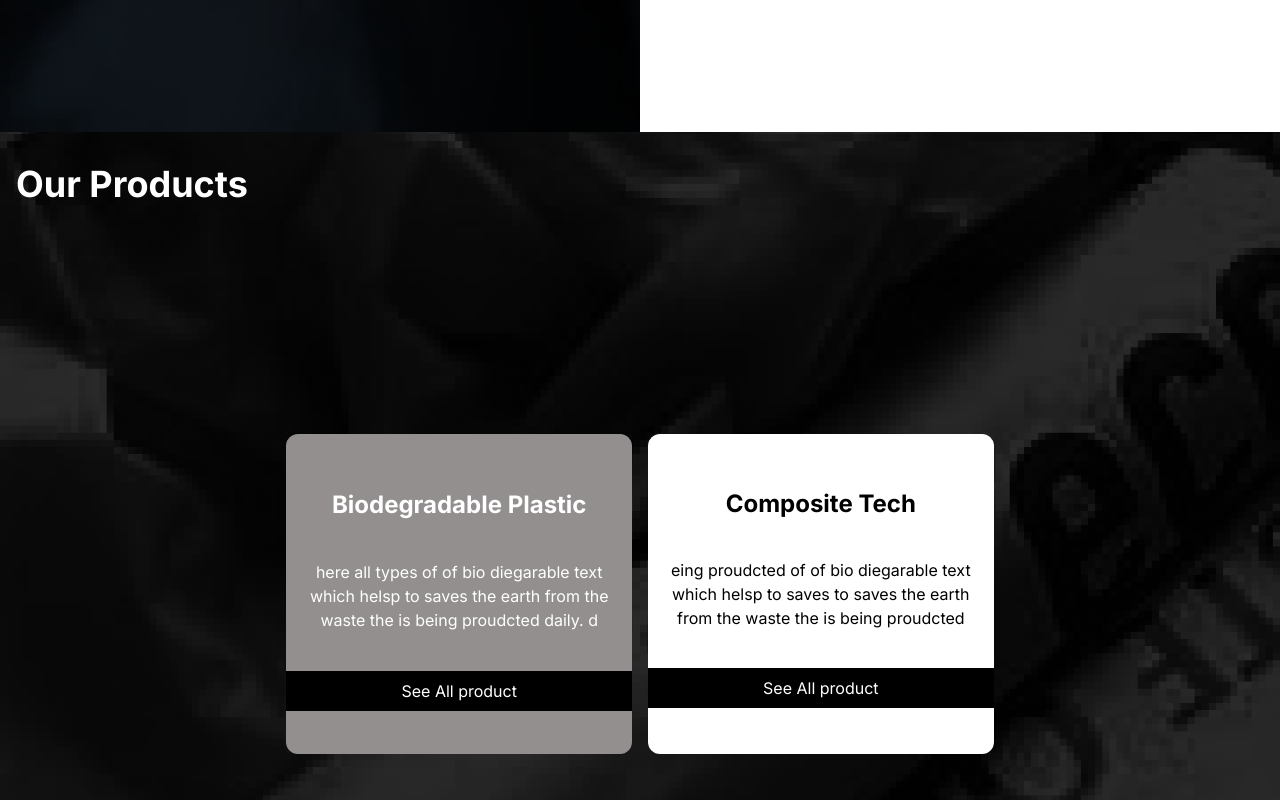
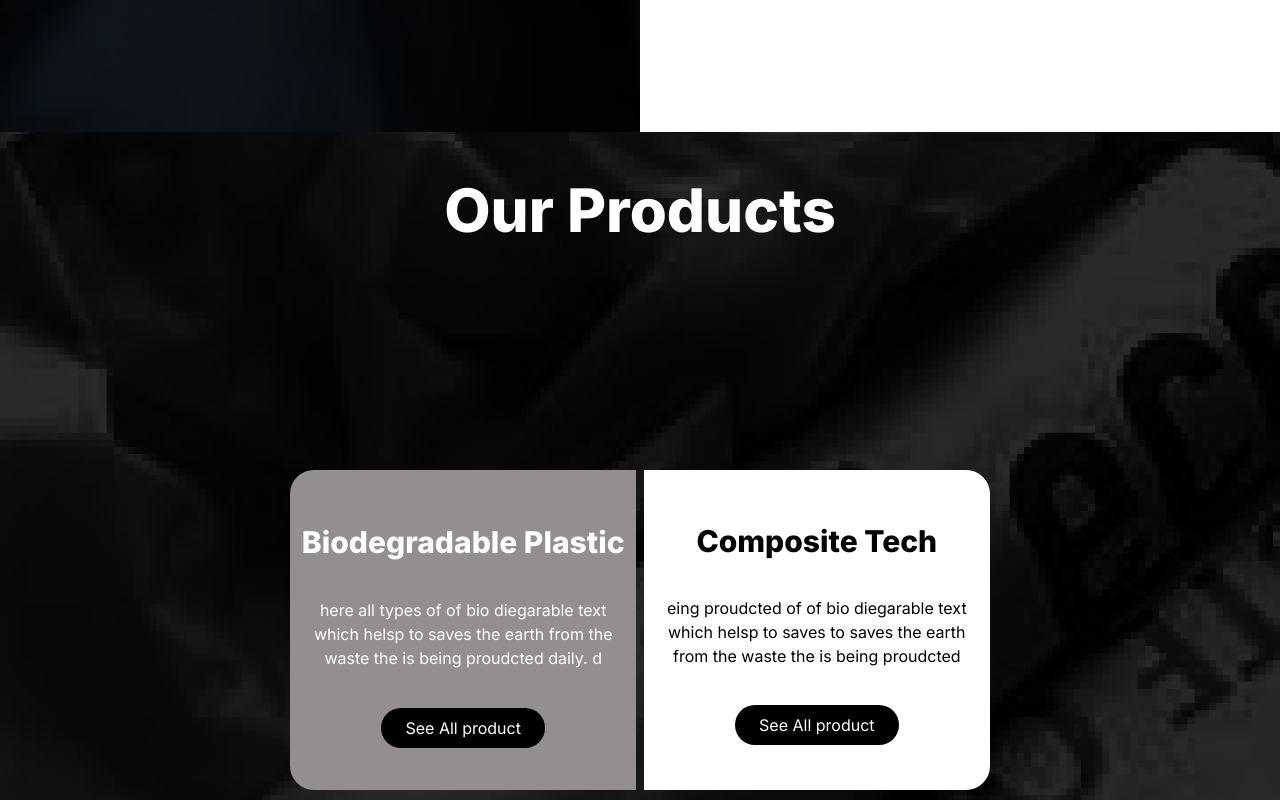
Before and after one commit to theMitocondria/vaibhav-frontend, a Next.js app: page / in a window 1280 px wide. Shown: the part 2860-3660 px from the top of the page. Built offline with nearby package versions, Linux system fonts and the light colour scheme.

Commit message:
products done

```diff
--- a/component/OurProducts.js
+++ b/component/OurProducts.js
@@ -4,28 +4,28 @@ export default function OurProducts() {
   return (
     <div className='bg-products h-screen'>
 
-        <p className='text-white  font-bold pt-8 pl-4 text-4xl'>Our Products</p>
+        <p className='text-white  font-extrabold pt-12 text-center text-4xl sm:text-6xl'>Our Products</p>
 
         <div className=' flex-col sm:flex-row flex justify-center items-center h-full' >
-            <button className='sm:w-[27%]  sm:h-[40%] w-[60%] mb-5 h-[40%] sm:hover:h-[55%]  transition-all duration-500  mr-2 rounded-xl sm:rounded-l-xl flex flex-col items-center justify-evenly bg-gray'>
-                <p className='text-white text-center text-2xl font-bold mt-4 '>Biodegradable Plastic</p>
+            <button className='sm:w-[27%]  sm:h-[40%] w-[60%] mb-5 h-[40%] sm:hover:h-[55%]  transition-all duration-500  mr-2 rounded-xl sm:rounded-none sm:rounded-l-3xl flex flex-col items-center justify-evenly bg-gray'>
+                <p className='text-white text-center text-2xl sm:text-3xl font-extrabold mt-4 '>Biodegradable Plastic</p>
                 <p className='text-white text-center mx-4'>
                     here all types of of bio diegarable text which helsp to saves the earth from the waste the is being proudcted daily.
             d
 
                 </p>
-                <p className='bg-black text-white py-2 mb-1  w-full'>
+                <p className='bg-black text-white py-2 mb-1  w-fit px-6 rounded-full'>
                     See All product
                 </p>
             </button>
-            <button className='sm:w-[27%]  sm:h-[40%] w-[60%] h-[40%] mb-5  ml-2 text-center sm:hover:h-[55%] transition-all duration-500 rounded-xl sm:rounded-r-xl flex flex-col items-center justify-evenly bg-white'>
-                <p  className='mt-4 text-2xl font-bold '>Composite Tech</p>
+            <button className='sm:w-[27%]  sm:h-[40%] w-[60%] h-[40%] mb-5   text-center sm:hover:h-[55%] transition-all duration-500 rounded-xl sm:rounded-none sm:rounded-r-3xl flex flex-col items-center justify-evenly bg-white'>
+                <p  className='mt-4 text-2xl sm:text-3xl font-extrabold '>Composite Tech</p>
                 <p className='text-center mx-4'>
                    eing proudcted
                     of of bio diegarable text which helsp to saves  to saves the earth from the waste the is being proudcted
 
                 </p>
-                <p className='bg-black text-white mb-2 py-2 w-full'>
+                <p className='bg-black text-white mb-2 py-2 w-fit px-6 rounded-full'>
                     See All product
                 </p>
             </button>
```
